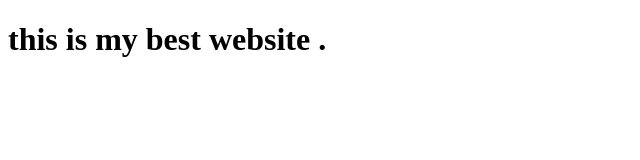
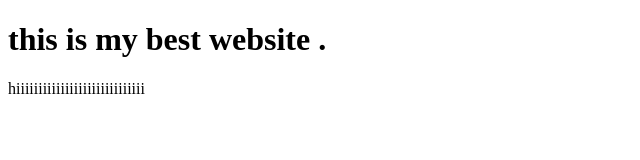
Before and after one commit to divyansh-star/resume1, a plain HTML site: page aboutus.html in a window 1280 px wide. Shown: the whole page, without its empty margins (0-640 px from the left). Drawn offline with Linux system fonts and the light colour scheme.

Commit message:
Update aboutus.html

```diff
--- a/aboutus.html
+++ b/aboutus.html
@@ -10,6 +10,9 @@
     <h1>
         this is my best website .
     </h1>
+    <p>
+        hiiiiiiiiiiiiiiiiiiiiiiiiiiiii
+    </p>
 
 </body>
 </html>
```
